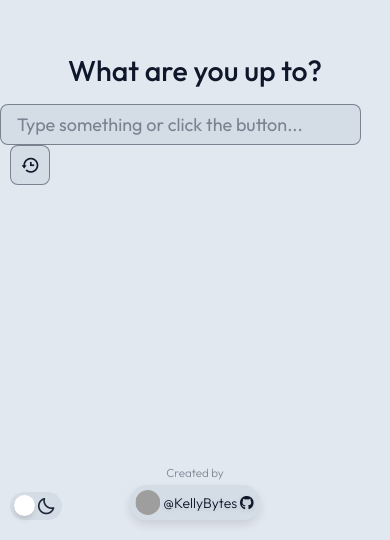
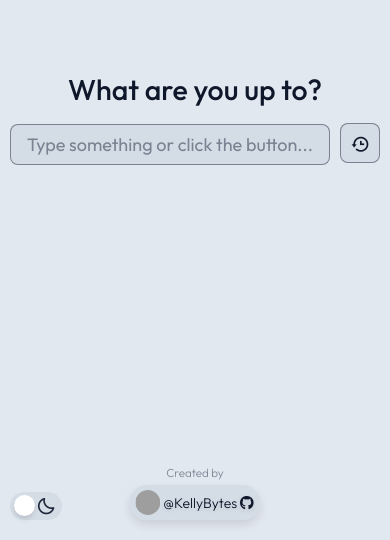
Before and after one commit to KellyBytes/ai-chat-bot, a React (Vite) app: page / in a window 390 px wide. Shown: the part 304-844 px from the top of the page. Built offline with nearby package versions, Linux system fonts and the light colour scheme; grey boxes are pictures that could not be loaded.

Commit message:
Update UI for smaller screens

```diff
--- a/src/components/ChatBotApp.css
+++ b/src/components/ChatBotApp.css
@@ -1,6 +1,7 @@
 .chat-app {
   width: 100%;
-  height: 100vh;
+  /* height: 100vh; */
+  height: var(--app-height);
   display: flex;
 }
 
@@ -38,7 +39,7 @@
   align-items: center;
   justify-content: space-between;
   padding: 1rem;
-  z-index: 100;
+  z-index: 200;
 }
 
 .chat-list-header h2 {
@@ -273,7 +274,7 @@
     width: 50%;
     height: 100%;
     transform: translateX(-100%);
-    z-index: 10;
+    z-index: 20;
   }
 
   .chat-list.show {
--- a/src/components/ChatBotStart.css
+++ b/src/components/ChatBotStart.css
@@ -1,6 +1,7 @@
 .start-page {
   width: 100%;
-  height: 100vh;
+  /* height: 100vh; */
+  height: var(--app-height);
   display: flex;
   flex-direction: column;
   justify-content: center;
@@ -15,7 +16,7 @@ h1 {
 }
 
 input {
-  width: clamp(31rem, 25.6rem + 27vw, 58rem);
+  width: clamp(26rem, 19.5rem + 32vw, 58rem);
   padding: 0.8rem 1.6rem;
   font-size: 1.8rem;
   border-radius: 0.8rem;
--- a/src/index.css
+++ b/src/index.css
@@ -48,7 +48,7 @@ html {
 html,
 body {
   height: 100%;
-  overflow: hidden;
+  /* overflow: hidden; */
 }
 
 html,
@@ -60,6 +60,16 @@ body {
 html::-webkit-scrollbar,
 body::-webkit-scrollbar {
   display: none; /* Chrome, Safari */
+}
+
+:root {
+  --app-height: 100vh;
+}
+
+@supports (height: 100dvh) {
+  :root {
+    --app-height: 100dvh;
+  }
 }
 
 .theme-wrapper {
```
